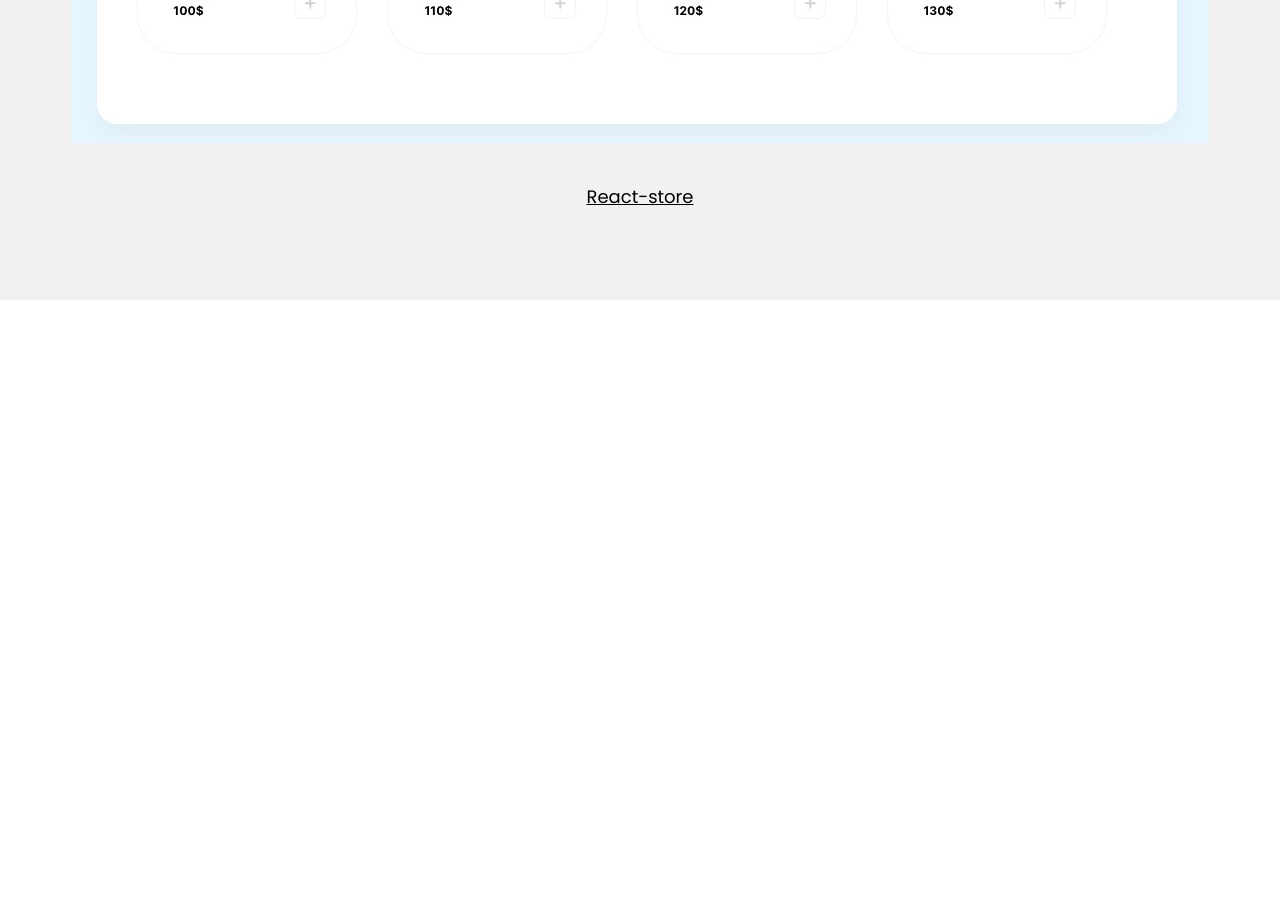
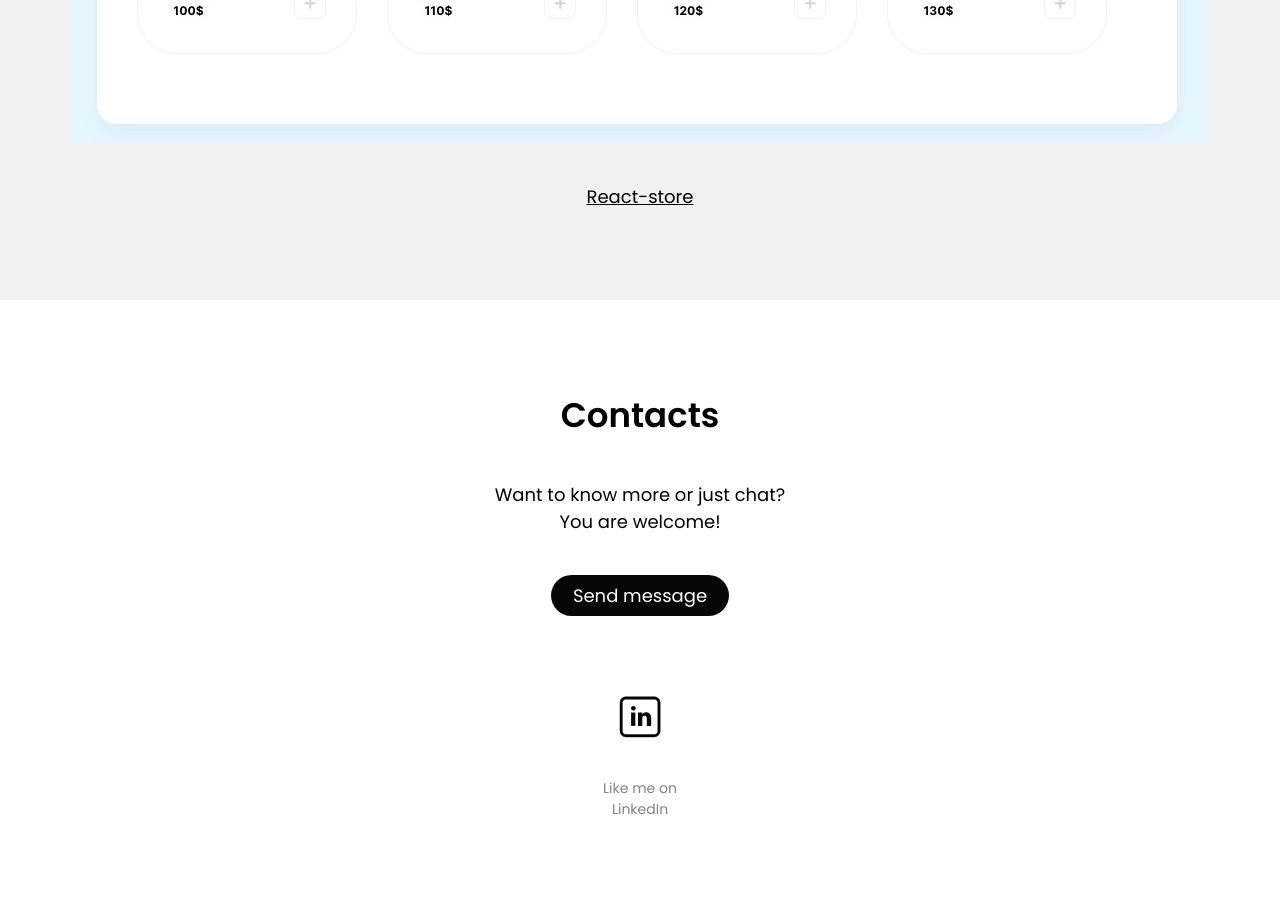
Before and after one commit to ShadePrima/portfolio-cv-Aleksandr, a plain HTML site: page index.html in a window 1280 px wide. Shown: the part 3507-4417 px from the top of the page. Before the commit the page ends 3807 px from the top, so only its background shows below. Drawn offline with Linux system fonts and the light colour scheme.

Commit message:
created footer

```diff
--- a/css/main.css
+++ b/css/main.css
@@ -8,14 +8,37 @@ body {
 }
 
 .container {
-     max-width: 1230px;
-     padding: 0 30px;
-     margin: 0 auto;
+    max-width: 1230px;
+    padding: 0 30px;
+    margin: 0 auto;
 }
 
 .title-1 {
     font-size: 34px;
     font-weight: 600;
+}
+
+.button {
+    display: inline-block;
+    padding: 7px 22px;
+    background-color: #070707;
+    border-radius: 30px;
+
+    font-size: 18px;
+    color: #fff;
+
+    transition: background-color 0.2s ease-in, top 0.2s ease-in;
+}
+
+.button:hover,
+.button:focus {
+    background-color: #333333;
+}
+
+.button:active {
+    position: relative;
+    top: 1px;
+    background-color: #000;
 }
 
 /* header */
@@ -55,9 +78,7 @@ body {
 
 /* nav */
 
-.nav {
-
-}
+.nav {}
 
 .nav-list {
     display: flex;
@@ -66,9 +87,7 @@ body {
     font-size: 14px;
 }
 
-.nav-item {
-
-}
+.nav-item {}
 
 .nav-link {
     color: #000;
@@ -100,23 +119,26 @@ body {
 .header-content p {
     line-height: 2;
 }
-.header-img {
-}
+
+.header-img {}
 
 /* services */
 .services {
     padding: 90px 0;
 }
+
 .services-row {
     display: flex;
     justify-content: space-between;
     column-gap: 30px;
 }
-.service-card {
-}
+
+.service-card {}
+
 .service-card-img {
     margin-bottom: 30px;
 }
+
 .service-card-title {
     margin-bottom: 10px;
     font-weight: 600;
@@ -125,7 +147,7 @@ body {
 }
 
 .service-card p {
-     line-height: 2;
+    line-height: 2;
 }
 
 /* portfolio */
@@ -134,6 +156,7 @@ body {
     padding: 90px 0;
     background-color: #F1F1F1;
 }
+
 .portfolio-title {
     text-align: center;
     margin-bottom: 70px;
@@ -143,13 +166,14 @@ body {
     text-align: center;
 }
 
-.project + .project {
+.project+.project {
     margin-top: 90px;
 }
 
 .project-img {
     margin-bottom: 40px;
 }
+
 .project-title {
     font-size: 18px;
     font-weight: 400;
@@ -159,3 +183,49 @@ body {
     color: #000;
     text-decoration: underline;
 }
+
+/* footer */
+
+.contacts {
+    padding: 90px 0;
+    text-align: center;
+}
+
+.contacts-title {
+    margin-bottom: 40px;
+}
+
+.title-1 {}
+
+.contacts-content {
+    max-width: 480px;
+    margin: 0 auto 40px;
+    font-size: 18px;
+    font-weight: 400;
+
+}
+
+
+
+.contacts-content p+p {
+    margin-top: 1em;
+}
+
+
+.contacts-button {
+    margin-bottom: 80px;
+}
+
+
+
+.contacts-social {
+    display: flex;
+    justify-content: center;
+    align-items: center;
+    column-gap: 60px;
+    margin-bottom: 40px;
+}
+
+.contacts-footer {
+    color: #828282;
+}
--- a/index.html
+++ b/index.html
@@ -144,6 +144,31 @@
       </div>
     </section>
 
+    <footer class="contacts">
+      <div class="container">
+        <div class="contacts-title">
+          <h2 class="title-1">Contacts</h2>
+        </div>
+
+        <div class="contacts-content">
+          <p>Want to know more or just chat? <br>
+            You are welcome!</p>
+        </div>
+
+        <div class="contacts-button">
+          <a href="#!" class="button">Send message</a>
+        </div>
+
+        <div class="contacts-social">
+          <a href="#!"><img src="./img/socials/LinkedIn.svg" alt="LinkedIn"></a>
+        </div>
+
+        <div class="contacts-footer">
+          <p>Like me on <br> LinkedIn</p>
+        </div>
+      </div>
+    </footer>
+
     <script src="./js/main.js"></script>
   </body>
 </html>
```
